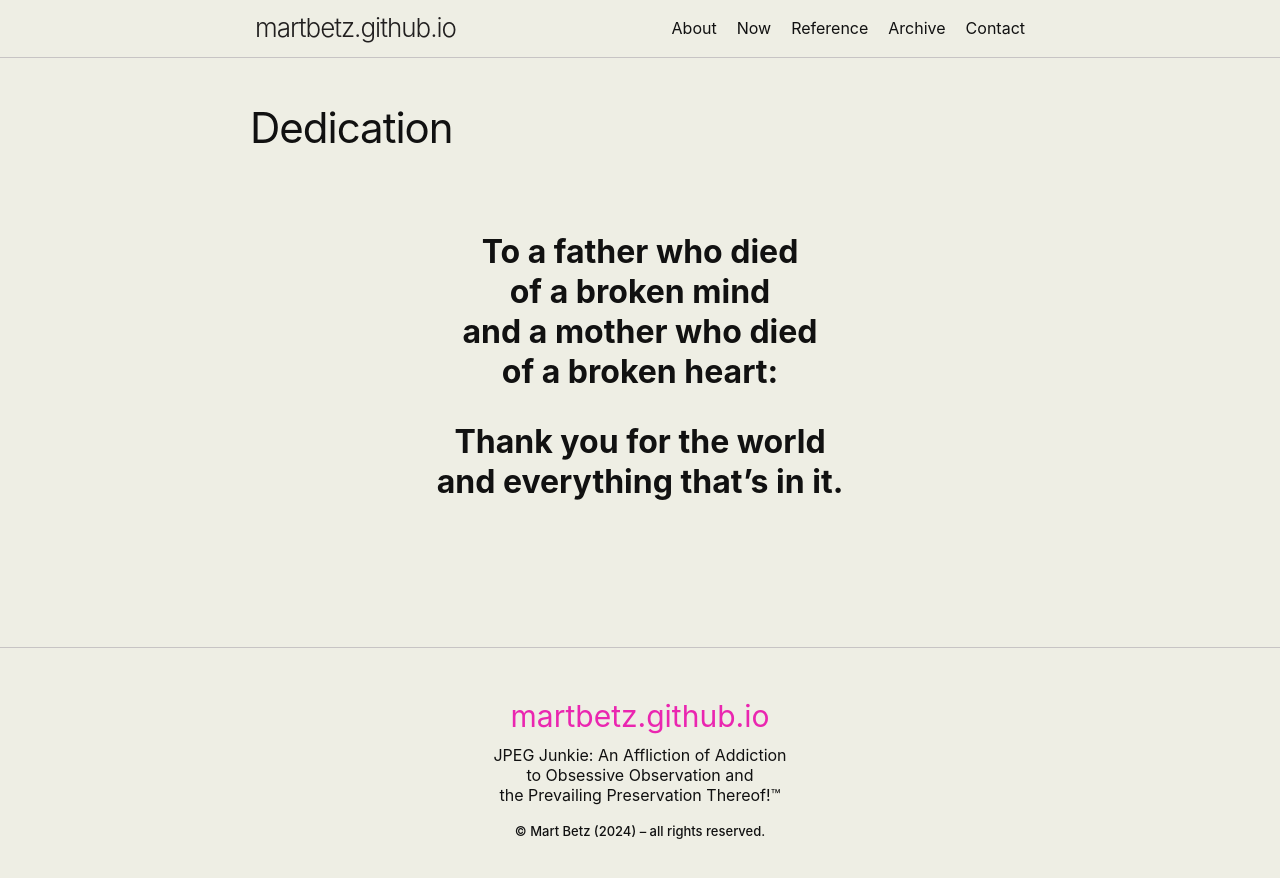
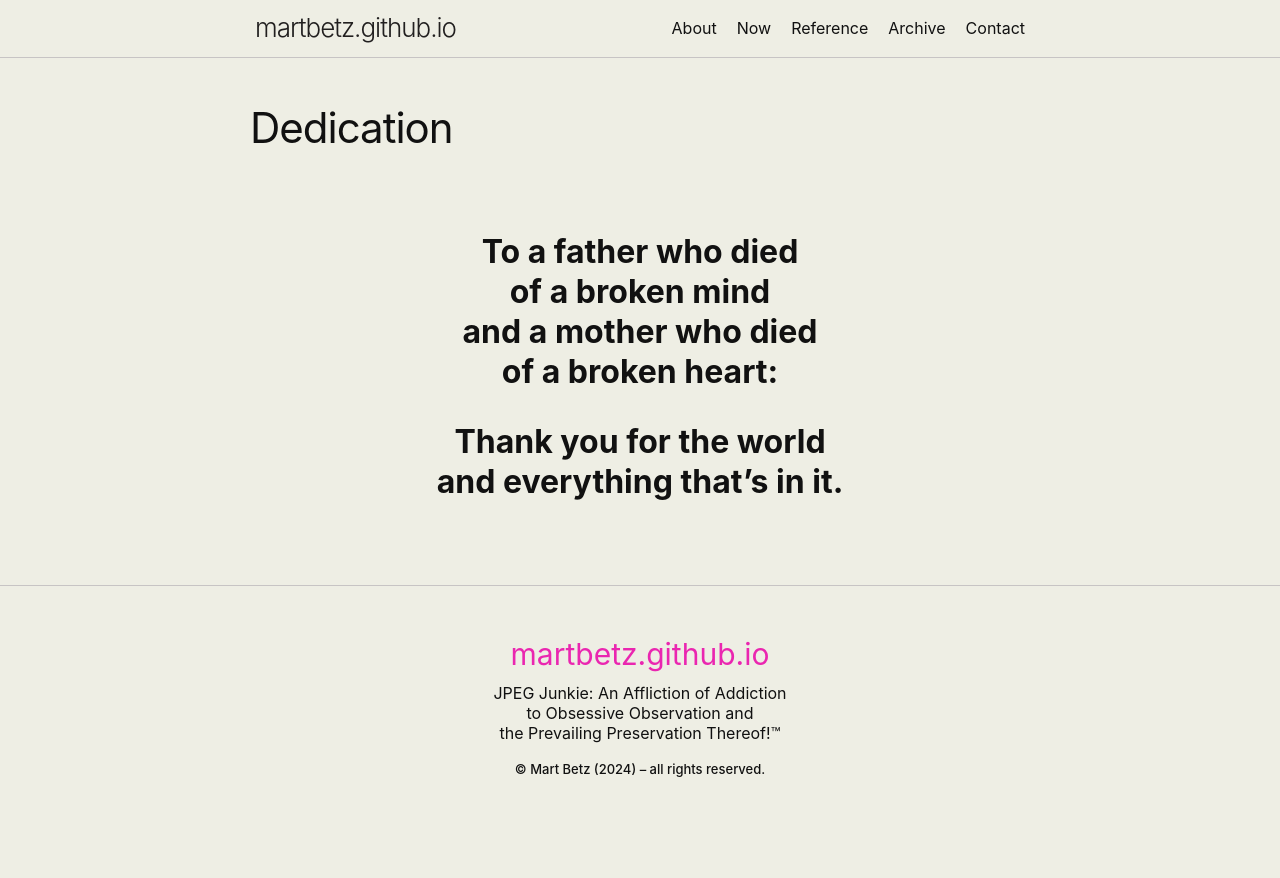
Before and after one commit to martbetz/martbetz.github.io, a Jekyll site: the page built from dedication.md, in a window 1280 px wide. Shown: the top 878 px of the page. Built offline with Jekyll 4.4.1, drawn with Linux system fonts in a browser that asks for light colours; our own code applies the rules of GitHub Pages for plain Markdown files.

Commit message:
Update default.html

```diff
--- a/_layouts/default.html
+++ b/_layouts/default.html
@@ -26,6 +26,8 @@
   cornerOffset: 20, // px
 })</script>
 
+<hr size="10px">
+
 <!--
 
 vanilla-back-to-top options:
```
